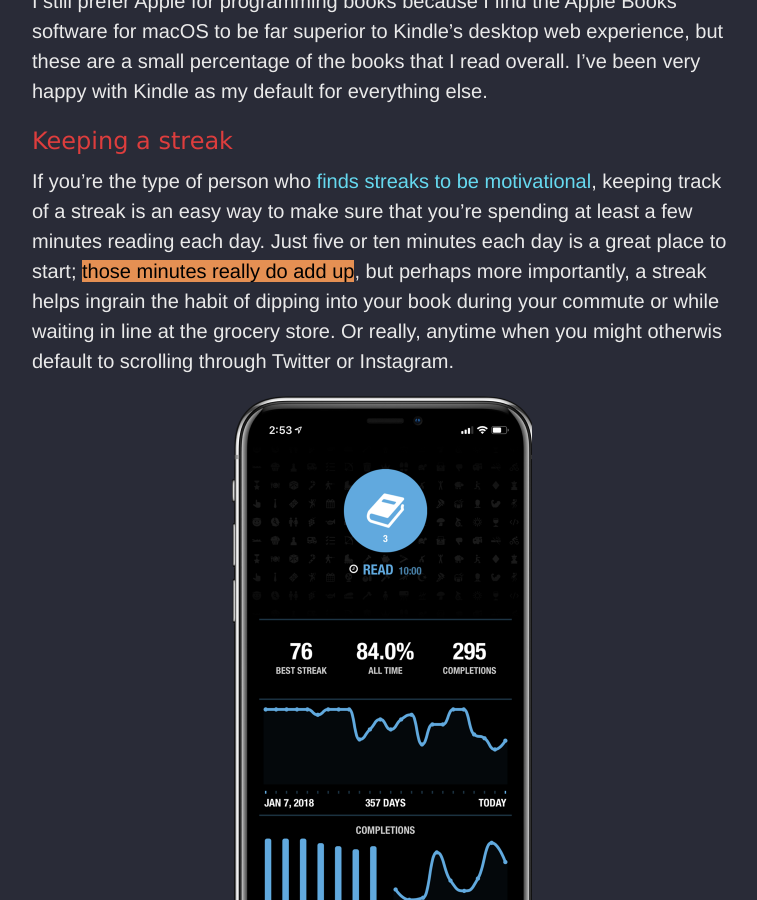
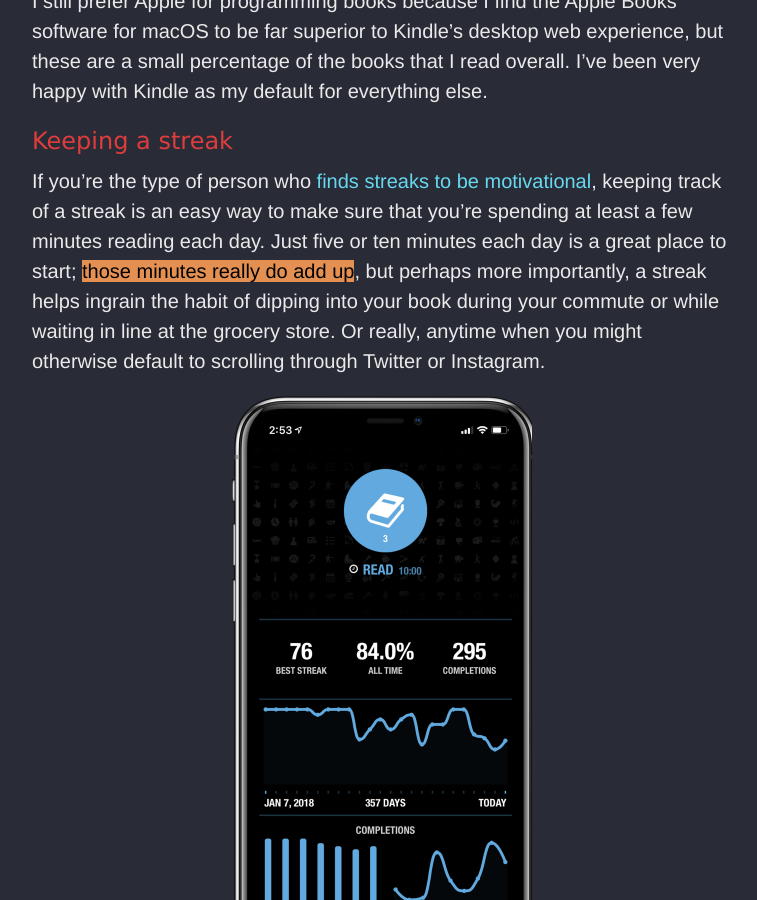
Before and after one commit to irace/irace.github.com, a Jekyll site: the page built from _posts/2018-12-30-how-i-learned-to-read.md, in a window 1280 px wide and 900 px high, scrolled down 1912 px. Shown: the whole window, without its empty margins (258-1015 px from the left). Built offline with Jekyll 4.4.1, drawn with Linux system fonts in a browser that asks for light colours; comment, search, counter and statistics services are not loaded; some of the changed text lies outside the part shown.

Commit message:
Fix typo

```diff
--- a/_posts/2018-12-30-how-i-learned-to-read.md
+++ b/_posts/2018-12-30-how-i-learned-to-read.md
@@ -32,7 +32,7 @@
 
 ## Keeping a streak
 
-If you’re the type of person who [finds streaks to be motivational](https://irace.me/habits), keeping track of a streak is an easy way to make sure that you’re spending at least a few minutes reading each day. Just five or ten minutes each day is a great place to start; <mark>those minutes really do add up</mark>, but perhaps more importantly, a streak helps ingrain the habit of dipping into your book during your commute or while waiting in line at the grocery store. Or really, anytime when you might otherwis default to scrolling through Twitter or Instagram.
+If you’re the type of person who [finds streaks to be motivational](https://irace.me/habits), keeping track of a streak is an easy way to make sure that you’re spending at least a few minutes reading each day. Just five or ten minutes each day is a great place to start; <mark>those minutes really do add up</mark>, but perhaps more importantly, a streak helps ingrain the habit of dipping into your book during your commute or while waiting in line at the grocery store. Or really, anytime when you might otherwise default to scrolling through Twitter or Instagram.
 
 <figure>
   <img src="/images/reading/streaks.png" style="width: 300px;" alt="My 2018 reading streak">
```
Also changed, not shown: other parts of _posts/2018-12-30-how-i-learned-to-read.md (+1 -1 lines).
